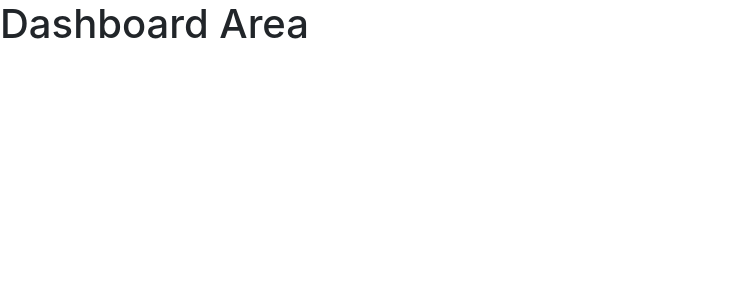
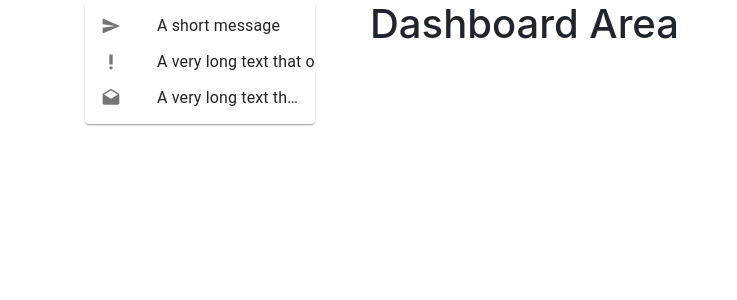
Before and after one commit to mazhars-git/bengal-dish-client, a React (Create React App) app: page /dashboard in a window 1280 px wide. Shown: the top 300 px of the page, without its empty margins (0-737 px from the left). Built offline with nearby package versions, Linux system fonts and the light colour scheme.

Commit message:
sidebar added

```diff
--- a/src/Components/Dashboard/Dashboard/Dashboard.js
+++ b/src/Components/Dashboard/Dashboard/Dashboard.js
@@ -1,9 +1,18 @@
 import React from 'react';
+import Sidebar from '../Sidebar/Sidebar';
 
 const Dashboard = () => {
     return (
-        <div>
-            <h1>Dashboard Area</h1>
+        <div className="container">
+            <div className="row">
+                <div className="col-md-3">
+                    <Sidebar />
+                </div>
+                <div className="col-md-9">
+                    <h1>Dashboard Area</h1>
+                </div>
+            </div>
+
         </div>
     );
 };
--- a/src/Components/Dashboard/Sidebar/Sidebar.js
+++ b/src/Components/Dashboard/Sidebar/Sidebar.js
@@ -1,10 +1,48 @@
 import React from 'react';
+import MenuList from '@material-ui/core/MenuList';
+import MenuItem from '@material-ui/core/MenuItem';
+import Paper from '@material-ui/core/Paper';
+import { makeStyles } from '@material-ui/core/styles';
+import ListItemIcon from '@material-ui/core/ListItemIcon';
+import Typography from '@material-ui/core/Typography';
+import DraftsIcon from '@material-ui/icons/Drafts';
+import SendIcon from '@material-ui/icons/Send';
+import PriorityHighIcon from '@material-ui/icons/PriorityHigh';
+
+const useStyles = makeStyles({
+    root: {
+      width: 230,
+    },
+  });
 
 const Sidebar = () => {
+
+    const classes = useStyles();
     return (
-        <div>
-            <h1>Sidebar Area</h1>
-        </div>
+        <Paper className={classes.root}>
+      <MenuList>
+        <MenuItem>
+          <ListItemIcon>
+            <SendIcon fontSize="small" />
+          </ListItemIcon>
+          <Typography variant="inherit">A short message</Typography>
+        </MenuItem>
+        <MenuItem>
+          <ListItemIcon>
+            <PriorityHighIcon fontSize="small" />
+          </ListItemIcon>
+          <Typography variant="inherit">A very long text that overflows</Typography>
+        </MenuItem>
+        <MenuItem>
+          <ListItemIcon>
+            <DraftsIcon fontSize="small" />
+          </ListItemIcon>
+          <Typography variant="inherit" noWrap>
+            A very long text that overflows
+          </Typography>
+        </MenuItem>
+      </MenuList>
+    </Paper>
     );
 };
 
--- a/src/Components/MainMenu/MainMenu.js
+++ b/src/Components/MainMenu/MainMenu.js
@@ -17,6 +17,7 @@ const MainMenu = () => {
                     >
                         <Nav.Link href="/home">Home</Nav.Link>
                         <Nav.Link href="/menu">Menu</Nav.Link>
+                        <Nav.Link href="/dashboard">Dashboard</Nav.Link>
                         <Nav.Link href="/contact">Contact</Nav.Link>
                     </Nav>
 
```
